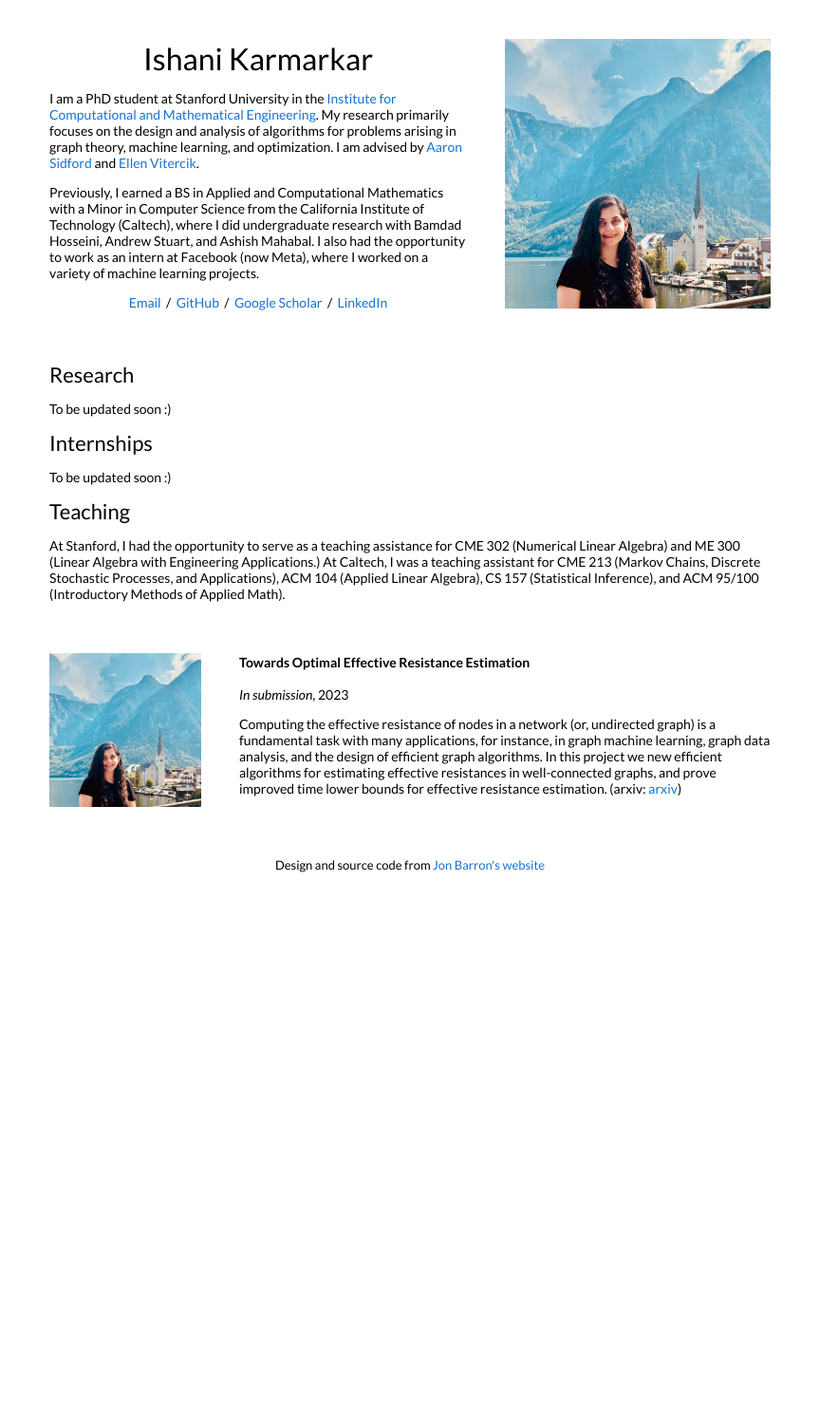
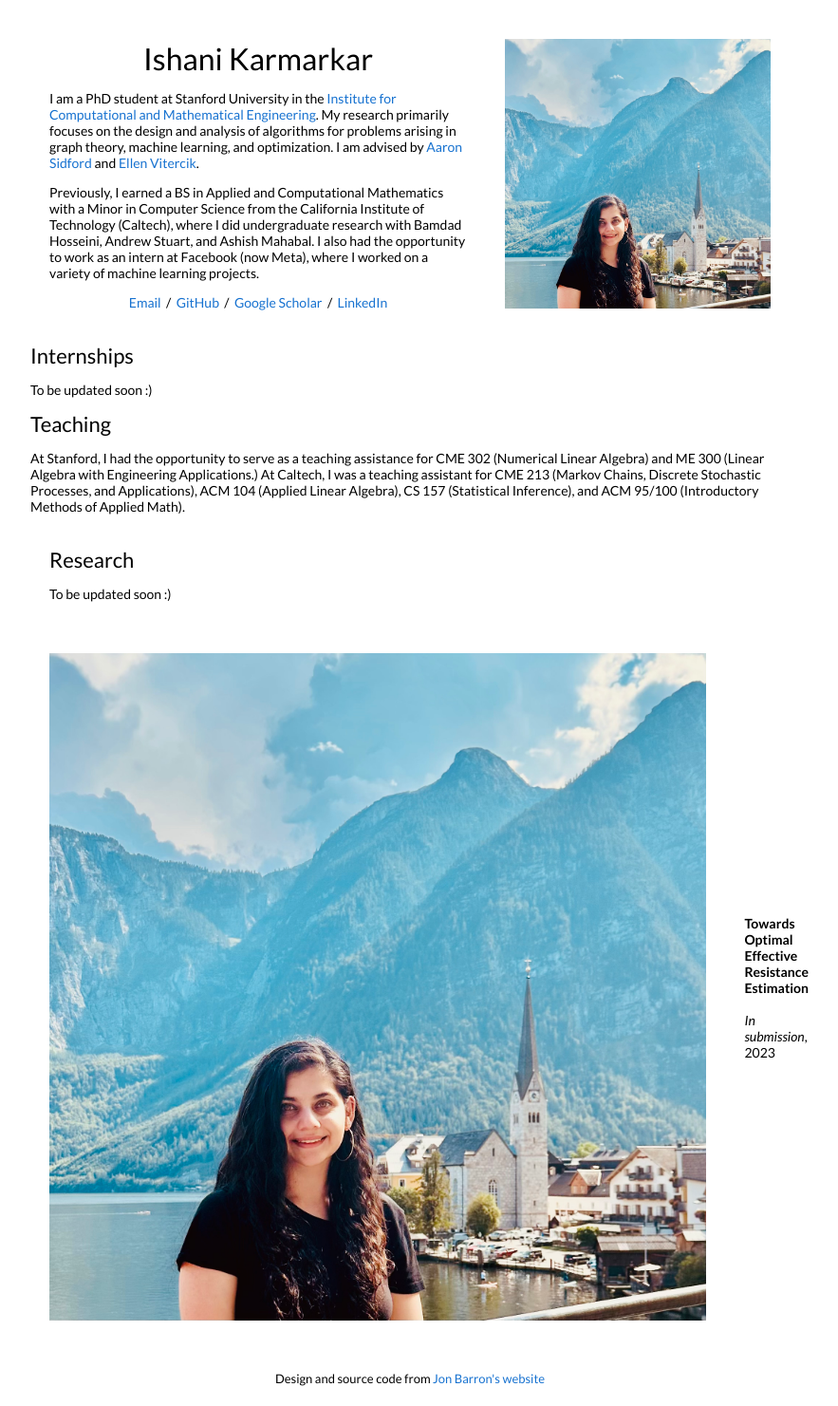
Before and after one commit to ishanikarmarkar/ishanikarmarkar.github.io, a Jekyll site: the page built from _posts/2010-09-14-test.markdown, in a window 1280 px wide. Shown: the whole page at 95% size, without its empty margins (208-1091 px from the left). Built offline with Jekyll 4.4.1, drawn with Linux system fonts in a browser that asks for light colours; before the commit the page ends 940 px from its top, so only the background shows below that.

Commit message:
Update location

```diff
--- a/_layouts/default.html
+++ b/_layouts/default.html
@@ -52,6 +52,32 @@
               <p>
                 To be updated soon :)
               </p>
+              {% for post in site.posts %}
+              {% for cat in post.categories %}
+              {% if cat == 'research' %}
+              <!-- Content for each research post -->
+              <tr>
+                <td style="padding:2.5%;width:25%;vertical-align:middle;min-width:120px">
+                  <img src="/{{post.image}}" alt="project image" style="width:auto; height:auto; max-width:100%;" />
+                </td>
+                <td style="padding:2.5%;width:75%;vertical-align:middle">
+                  <h3>{{post.title}}</h3>
+                  <br>
+                  {{post.authors}}
+
+                  <br>
+                  <em>{{post.venue}}</em>, {{ post.date | date: "%Y" }}
+                  <br>
+                  {% if post.arxiv %}
+                  <a href="{{post.arxiv}}">arxiv</a> /
+                  {% endif %}
+                  <!-- ... Rest of the content for the post ... -->
+                </td>
+              </tr>
+              {% endif %}
+              {% endfor %}
+              {% endfor %}
+
 
               <h2>Internships</h2>
               <p>
@@ -70,7 +96,7 @@
 
           {% for post in site.posts %}
           {% for cat in post.categories %}
-          {% if cat == 'research' %}
+          {% if cat == 'teaching' %}
           <tr>
             <td style="padding:2.5%;width:25%;vertical-align:middle;min-width:120px">
               <img src="/{{post.image}}" alt="project image" style="width:auto; height:auto; max-width:100%;" />
--- a/_posts/2010-09-14-test.markdown
+++ b/_posts/2010-09-14-test.markdown
@@ -4,9 +4,9 @@
 image: images/profile.jpg
 date: 2023-06-24
 categories: research
-course: "with Rajat Dwarknath and Aaron Sidford"
+course: ""
 venue: "In submission"
-author: "me"
+author: "with Rajat Dwarknath and Aaron Sidford"
 subtitle:
 ---
 Computing the effective resistance of nodes in a network (or, undirected graph) is a fundamental task with many applications, for instance, in graph machine learning, graph data analysis, and the design of efficient graph algorithms. In this project we new efficient algorithms for estimating effective resistances in
```
